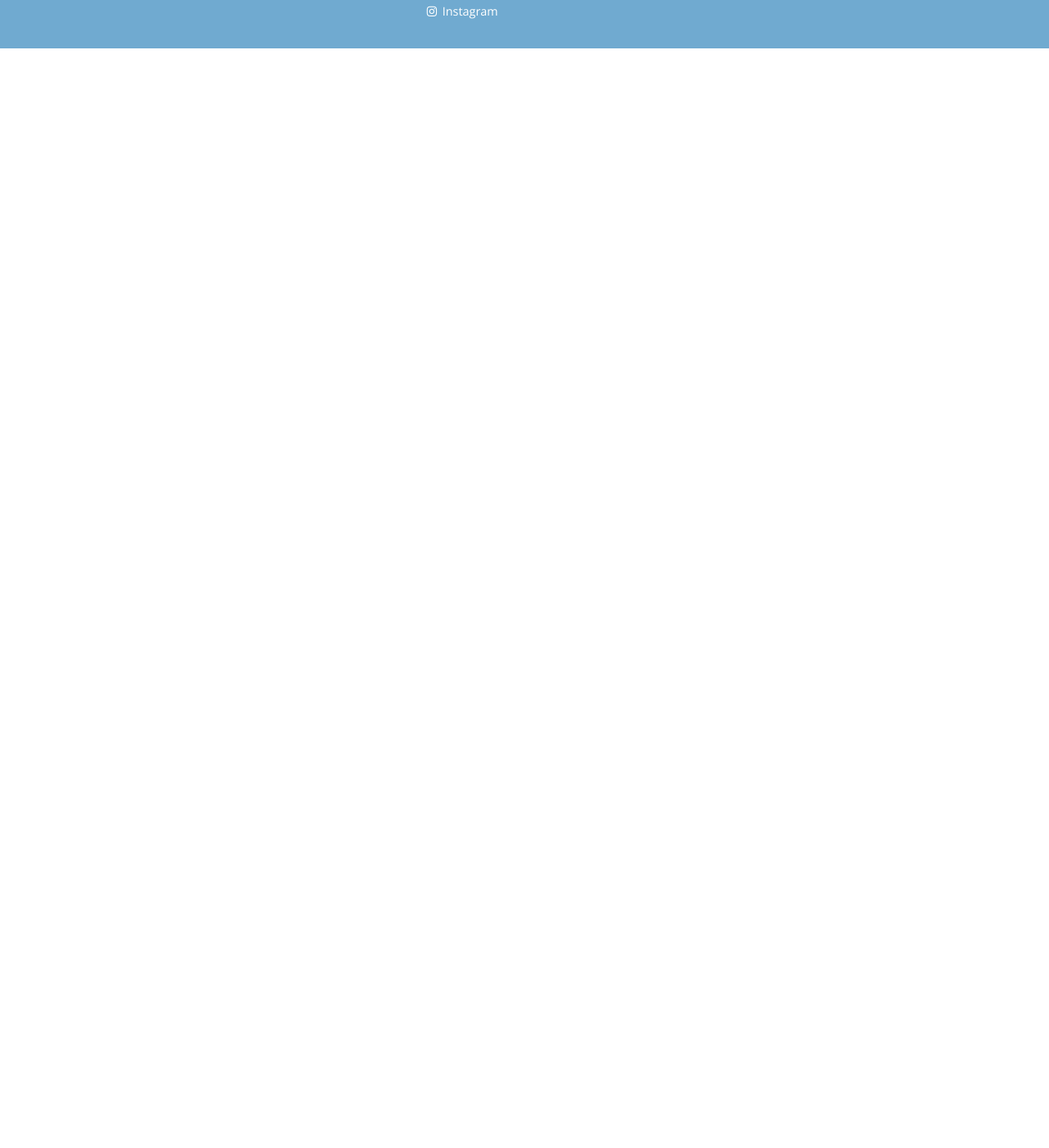
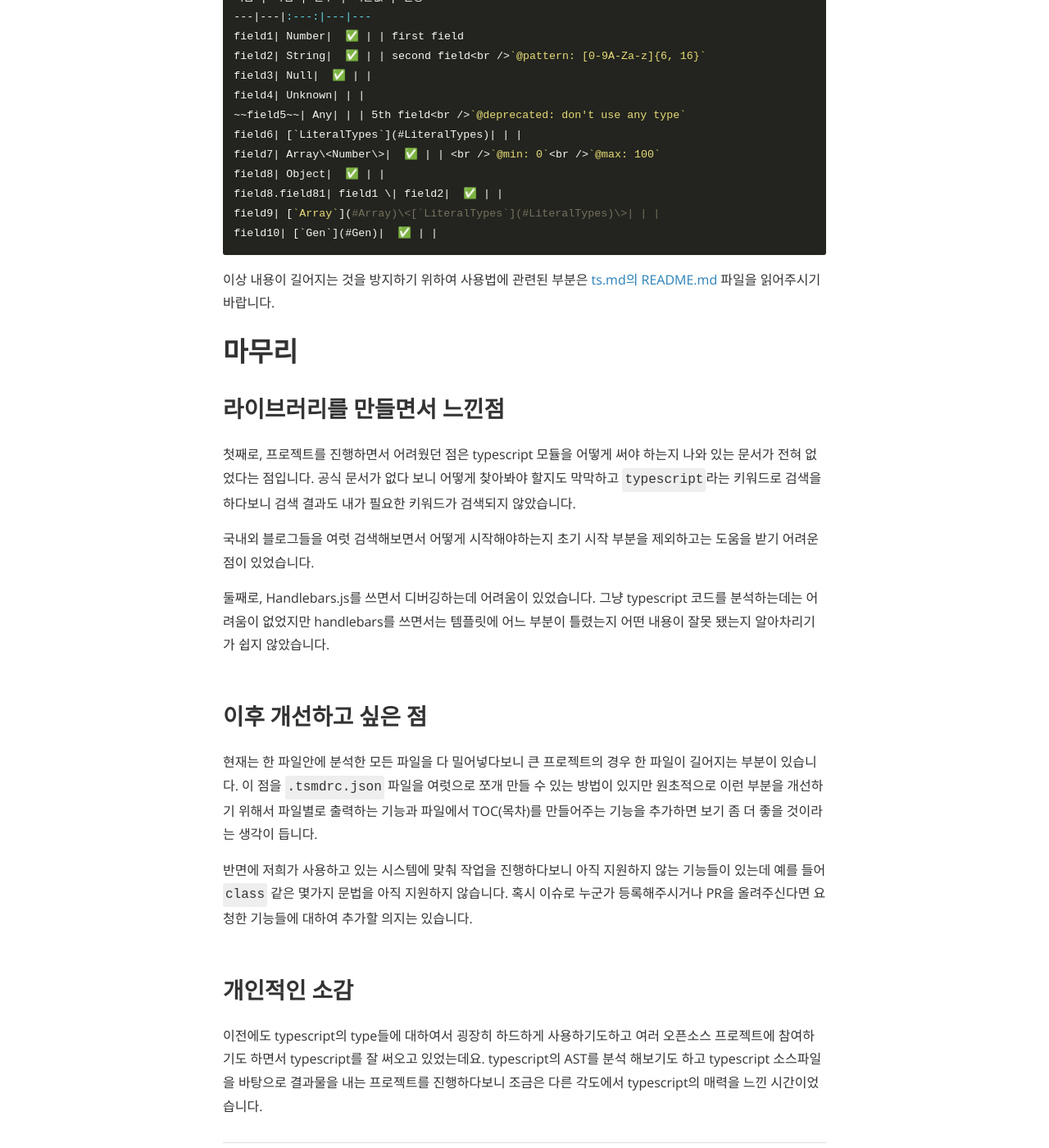
Before and after one commit to cdjhlee-bbros/boostbrothers.github.io, a Jekyll site: the page built from _posts/2021-06-23-typescript-source-file을-문서화하기.md, in a window 1280 px wide and 1400 px high, scrolled down 8197 px. Shown: the whole window at 82% size. Built offline with Jekyll 4.4.1, drawn with Linux system fonts in a browser that asks for light colours; nearby versions of some CDN libraries; our own code applies the rules of GitHub Pages for plain Markdown files; before the commit the page ends 8256 px from its top, so only the background shows below that; some of the changed text lies outside the part shown.

Commit message:
docs: 이미지 파일 추가 및 소감 추가 작성

```diff
--- a/_posts/2021-06-23-typescript-source-file을-문서화하기.md
+++ b/_posts/2021-06-23-typescript-source-file을-문서화하기.md
@@ -1,3 +1,35 @@
+---
+layout: post
+title:  "typescript source file을 문서화하기"
+date:   2021-06-23 15:00:00
+author: 고윤호
+categories: Technology
+tags:   typescript, documentation, package
+cover:  "/assets/2021-06-23/documentation.jpg"
+---
+
+# 목차
+
+- [개요](#개요)
+  * [Motivation](#motivation)
+- [원리](#원리)
+  * [typescript 패키지를 이용](#typescript-패키지를-이용)
+    + [Typescript AST](#typescript-ast)
+    + [AST 하위 그룹](#ast-하위-그룹)
+  * [type 파싱하기](#type-파싱하기)
+  * [Handlebars.js를 이용](#handlebarsjs를-이용)
+    + [예상 질문: Handlerbars를 사용한 이유?](#예상-질문-handlerbars를-사용한-이유)
+- [Demo](#demo)
+  * [Install](#install)
+  * [Usage](#usage)
+  * [Example Source File](#example-source-file)
+  * [Example Markdown File](#example-markdown-file)
+- [마무리](#마무리)
+  * [라이브러리를 만들면서 느낀점](#라이브러리를-만들면서-느낀점)
+  * [이후 개선하고 싶은 점](#이후-개선하고-싶은-점)
+  * [개인적인 소감](#개인적인-소감)
+- [Author](#author)
+
 # 개요
 
 ## Motivation
@@ -78,11 +110,11 @@
 
 그러나 공통 라이브러리로 분리하여서 public 패키지로 분리하면 좋겠다는 의견을 반영하면서 다양한 케이스에 적용할 수 있는 템플릿 라이브러리를 이용하려고 Handlebars.js를 도입하였습니다.
 
-### 예상 질문: Handlerbars를 사용한 이유?
+### 예상 질문: Handlebars를 사용한 이유?
 
-![https://s3-us-west-2.amazonaws.com/secure.notion-static.com/58fab5dd-b60c-406c-bd86-4d6d139a955a/Untitled.png](https://s3-us-west-2.amazonaws.com/secure.notion-static.com/58fab5dd-b60c-406c-bd86-4d6d139a955a/Untitled.png)
+![handlebars image](/assets/2021-06-23/handlebars1.jpg)
 
-![https://s3-us-west-2.amazonaws.com/secure.notion-static.com/39394676-c75c-4488-9381-986fc6396ec2/Untitled.png](https://s3-us-west-2.amazonaws.com/secure.notion-static.com/39394676-c75c-4488-9381-986fc6396ec2/Untitled.png)
+![handlebars image 2](/assets/2021-06-23/handlebars2.jpg)
 
 - 근소한 다운로드 수 차이
 - x3 stars, likes on slant(~~그리고 4배차이의 hate~~)
@@ -226,7 +258,27 @@
 field10| [`Gen`](#Gen)|  ✅ | |
 ~~~
 
-이상 내용이 길어지는 것을 방지하기 위하여 사용법에 관련된 부분은 [ts.md의 README.md](https://github.com/boostbrothers/ts.md) 파일을 읽어주시기 바랍니다. 감사합니다. ☺️
+이상 내용이 길어지는 것을 방지하기 위하여 사용법에 관련된 부분은 [ts.md의 README.md](https://github.com/boostbrothers/ts.md) 파일을 읽어주시기 바랍니다.
+
+# 마무리
+
+## 라이브러리를 만들면서 느낀점
+
+첫째로, 프로젝트를 진행하면서 어려웠던 점은 typescript 모듈을 어떻게 써야 하는지 나와 있는 문서가 전혀 없었다는 점입니다. 공식 문서가 없다 보니 어떻게 찾아봐야 할지도 막막하고 `typescript`라는 키워드로 검색을 하다보니 검색 결과도 내가 필요한 키워드가 검색되지 않았습니다.
+
+국내외 블로그들을 여럿 검색해보면서 어떻게 시작해야하는지 초기 시작 부분을 제외하고는 도움을 받기 어려운 점이 있었습니다.
+
+둘째로, Handlebars.js를 쓰면서 디버깅하는데 어려움이 있었습니다. 그냥 typescript 코드를 분석하는데는 어려움이 없었지만 handlebars를 쓰면서는 템플릿에 어느 부분이 틀렸는지 어떤 내용이 잘못 됐는지 알아차리기가 쉽지 않았습니다.
+
+## 이후 개선하고 싶은 점
+
+현재는 한 파일안에 분석한 모든 파일을 다 밀어넣다보니 큰 프로젝트의 경우 한 파일이 길어지는 부분이 있습니다. 이 점을 `.tsmdrc.json` 파일을 여럿으로 쪼개 만들 수 있는 방법이 있지만 원초적으로 이런 부분을 개선하기 위해서 파일별로 출력하는 기능과 파일에서 TOC(목차)를 만들어주는 기능을 추가하면 보기 좀 더 좋을 것이라는 생각이 듭니다.
+
+반면에 저희가 사용하고 있는 시스템에 맞춰 작업을 진행하다보니 아직 지원하지 않는 기능들이 있는데 예를 들어 `class` 같은 몇가지 문법을 아직 지원하지 않습니다. 혹시 이슈로 누군가 등록해주시거나 PR을 올려주신다면 요청한 기능들에 대하여 추가할 의지는 있습니다.
+
+## 개인적인 소감
+
+이전에도 typescript의 type들에 대하여서 굉장히 하드하게 사용하기도하고 여러 오픈소스 프로젝트에 참여하기도 하면서 typescript를 잘 써오고 있었는데요. typescript의 AST를 분석 해보기도 하고 typescript 소스파일을 바탕으로 결과물을 내는 프로젝트를 진행하다보니 조금은 다른 각도에서 typescript의 매력을 느낀 시간이었습니다.
 
 ---
 
```
Also changed, not shown: assets/2021-06-23/documentaion.jpg (added), assets/2021-06-23/handlebars1.png (added), assets/2021-06-23/handlebars2.png (added).
